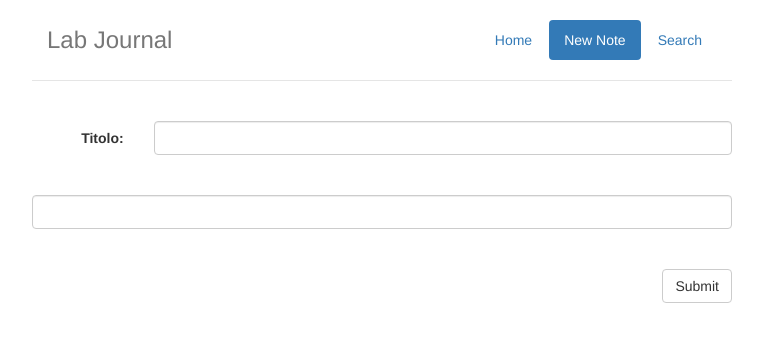
After one commit to A-Costa/Lab_Journal, a Python web app: template templates/new.html in a window 1280 px wide. The commit adds this page. Shown: the top 342 px of the page, without its empty margins (258-1021 px from the left). Run offline with Jinja, Linux system fonts and the light colour scheme; the template is opened without the code that fills it, so the values that code supplies are empty, except form fields; form fields are guessed from the names that the template uses; some libraries are stand-ins or nearby versions.

Commit message:
aggiunte le funzioni principali (inserimento nuova nota, vista dettaglio, modifica)

```diff
--- a/__init__.py
+++ b/__init__.py
@@ -7,3 +7,6 @@ app.config.from_pyfile('config.py', silent=True)
 db = SQLAlchemy(app)
 
 from Lab_Journal import views
+from Lab_Journal import models
+
+db.create_all()
--- a/models.py
+++ b/models.py
@@ -22,7 +22,7 @@ class Nota(db.Model):
 
 class Categoria(db.Model):
     id = db.Column(db.Integer, primary_key=True)
-    tag = db.Column(db.String(64))
+    tag = db.Column(db.String(64), nullable=False)
 
     def __init__(self, tag):
         self.tag = tag
--- a/templates/base.html
+++ b/templates/base.html
@@ -13,6 +13,8 @@
       <script src="https://oss.maxcdn.com/html5shiv/3.7.3/html5shiv.min.js"></script>
       <script src="https://oss.maxcdn.com/respond/1.4.2/respond.min.js"></script>
     <![endif]-->
+    {% block head %}
+    {% endblock %}
     <style>
     .header h3{
         line-height: 40px;
@@ -35,12 +37,28 @@
             max-width: 730px;
         }
     }
-    a:hover{
-        text-decoration:none;
+    tr.clickable-row{
+        cursor: pointer;
     }
-    .note .tab{
+    .lista_note .tab{
         padding-left: 0px;
         padding-right:0px;
+    }
+    .dettagli_nota h3{
+        margin-top: 0px;
+        margin-bottom: 40px;
+    }
+    .nuova_nota .form-horizontal .control-label{
+        padding-top: 7px;
+        margin-bottom: 0px;
+        text-align: right;
+    }
+    .nuova_nota .form-group{
+        margin-bottom: 40px;
+    }
+    .errore {
+        padding-top: 10px;
+        color: red;
     }
     </style>
 </head>
@@ -52,48 +70,31 @@
             </div>
             <div class="col-sm-6">
                 <ul class="nav nav-pills">
-                    <li role="presentation" class="active">
-                        <a href="#">Home</a>
+                    <li role="presentation" {% block active_home %}{% endblock %}>
+                        <a href="/">Home</a>
                     </li>
-                    <li role="presentation">
-                        <a href="#">New Note</a>
+                    <li role="presentation"{% block active_new %}{% endblock %}>
+                        <a href="/new">New Note</a>
                     </li>
-                    <li role="presentation">
+                    <li role="presentation"{% block active_search %}{% endblock %}>
                         <a href="#">Search</a>
                     </li>
                 </ul>
             </div>
         </div>
-        <div class="note">
-            <div class="col-sm-12 tab">
-                <table class="table table-striped table-hover table-condensed">
-                    <tr>
-                        <th>Titolo Nota</th>
-                        <th>Data Pubblicazione</th>
-                    </tr>
-                    <tr>
-                        <td>How to Create a Search Feature with PHP and MySQL</a></td>
-                        <td>22 Settembre 1993</td>
-                    </tr>
-                    <tr>
-                        <td>Configurazione file server con Samba</td>
-                        <td>23 Novembre 2015</td>
-                    </tr>
-                    <tr>
-                        <td>Video di youtube in omxplayer (senza download)</td>
-                        <td>20 Dicembre 2015</td>
-                    </tr>
-                    <tr>
-                        <td>Scrivere sulla seriale di Arduino da RaspberryPi</td>
-                        <td>21 Dicembre 2015</td>
-                    </tr>
-                </table>
-            </div>
-        </div>
+    {% block body %}
+    {% endblock %}
     </div>
     <!-- jQuery (necessary for Bootstrap's JavaScript plugins) -->
     <script src="https://ajax.googleapis.com/ajax/libs/jquery/1.12.4/jquery.min.js"></script>
     <!-- Include all compiled plugins (below), or include individual files as needed -->
     <script src={{ url_for('static', filename='js/bootstrap.min.js')}}></script>
+    <script>
+    jQuery(document).ready(function($) {
+        $(".clickable-row").click(function() {
+            window.document.location = $(this).data("href");
+        });
+    });
+    </script>
 </body>
 </html>
--- /dev/null
+++ b/templates/new.html
@@ -0,0 +1,49 @@
+{% extends "base.html" %}
+
+{% block active_new %}
+class="active"
+{% endblock %}
+
+{% block head %}
+<script src="//cdn.tinymce.com/4/tinymce.min.js"></script>
+<script>
+tinymce.init({
+    selector: 'textarea',
+    height: 300,
+    plugins: [
+        'advlist autolink lists link image charmap print preview anchor',
+        'searchreplace visualblocks code fullscreen',
+        'insertdatetime media table contextmenu paste code codesample'
+    ],
+    toolbar: 'insertfile undo redo | styleselect | bold italic | alignleft aligncenter alignright alignjustify | bullist numlist outdent indent | codesample',
+    content_css: '//www.tinymce.com/css/codepen.min.css'
+});
+</script>
+{% endblock %}
+
+{% block body %}
+<div class="nuova_nota">
+    <form class="form-horizontal" method="POST">
+        {{ nota_form.csrf_token }}
+        <div class="form-group">
+            <label for="titolo" class="col-xs-2 control-label">Titolo:</label>
+            <div class="col-xs-10">
+            {{ nota_form.titolo(class_="form-control") }}
+            {% if errors.titolo %}
+                <div class="errore">
+                    {{ errors.titolo[0] }}
+                </div>
+            {% endif %}
+            </div>
+        </div>
+        <div class="form-group">
+            <div class="col-xs-12">
+            {{ nota_form.testo(class="form-control") }}
+            </div>
+        </div>
+        <div class="text-right">
+            <button type="submit" class="btn btn-default">Submit</button>
+        </div>
+    </form>
+</div>
+{% endblock %}
```
Also changed, not shown: templates/list.html (added, +25 -0 lines), templates/modify.html (added, +46 -0 lines), templates/nota.html (added, +20 -0 lines), views.py (+36 -3 lines).
